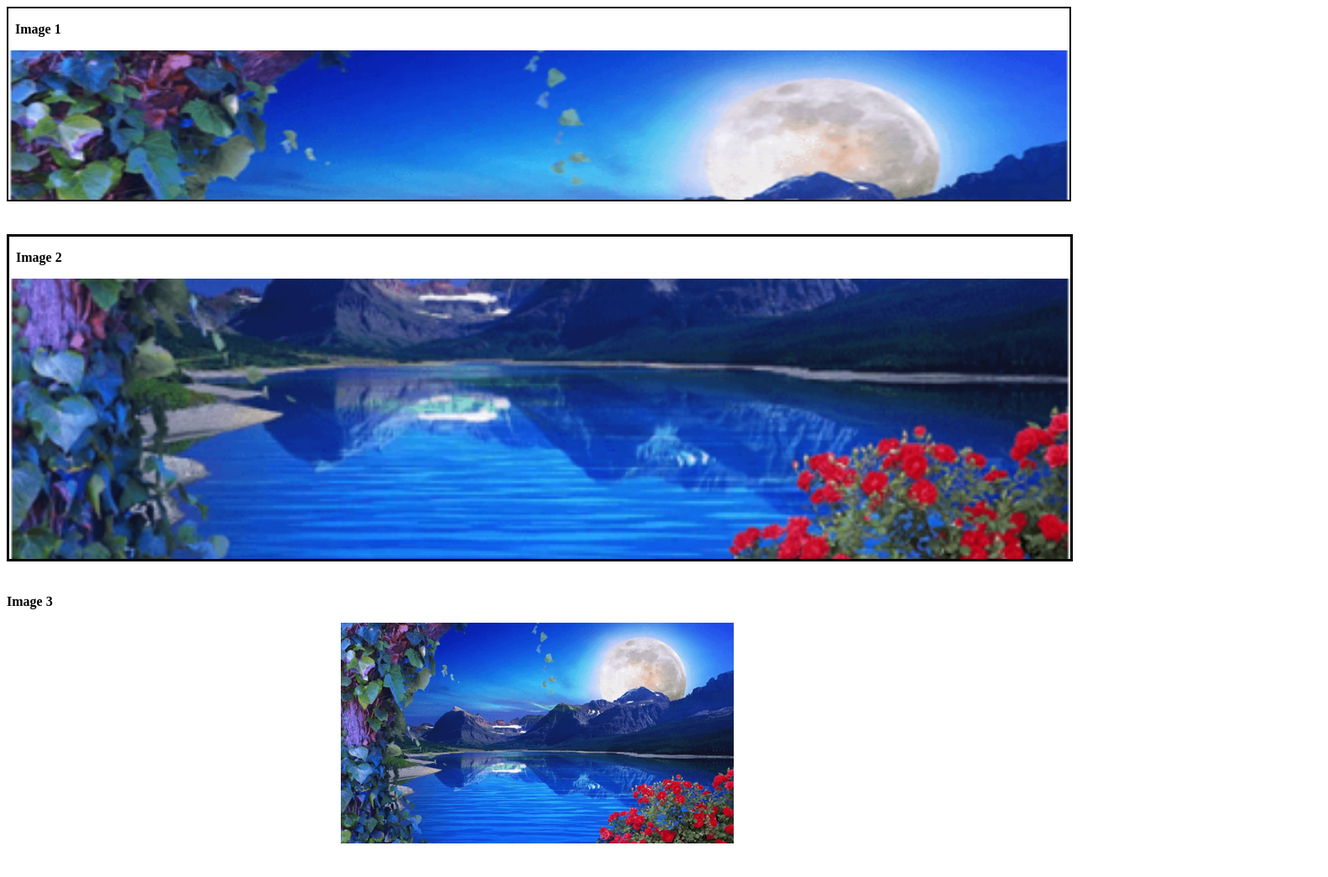
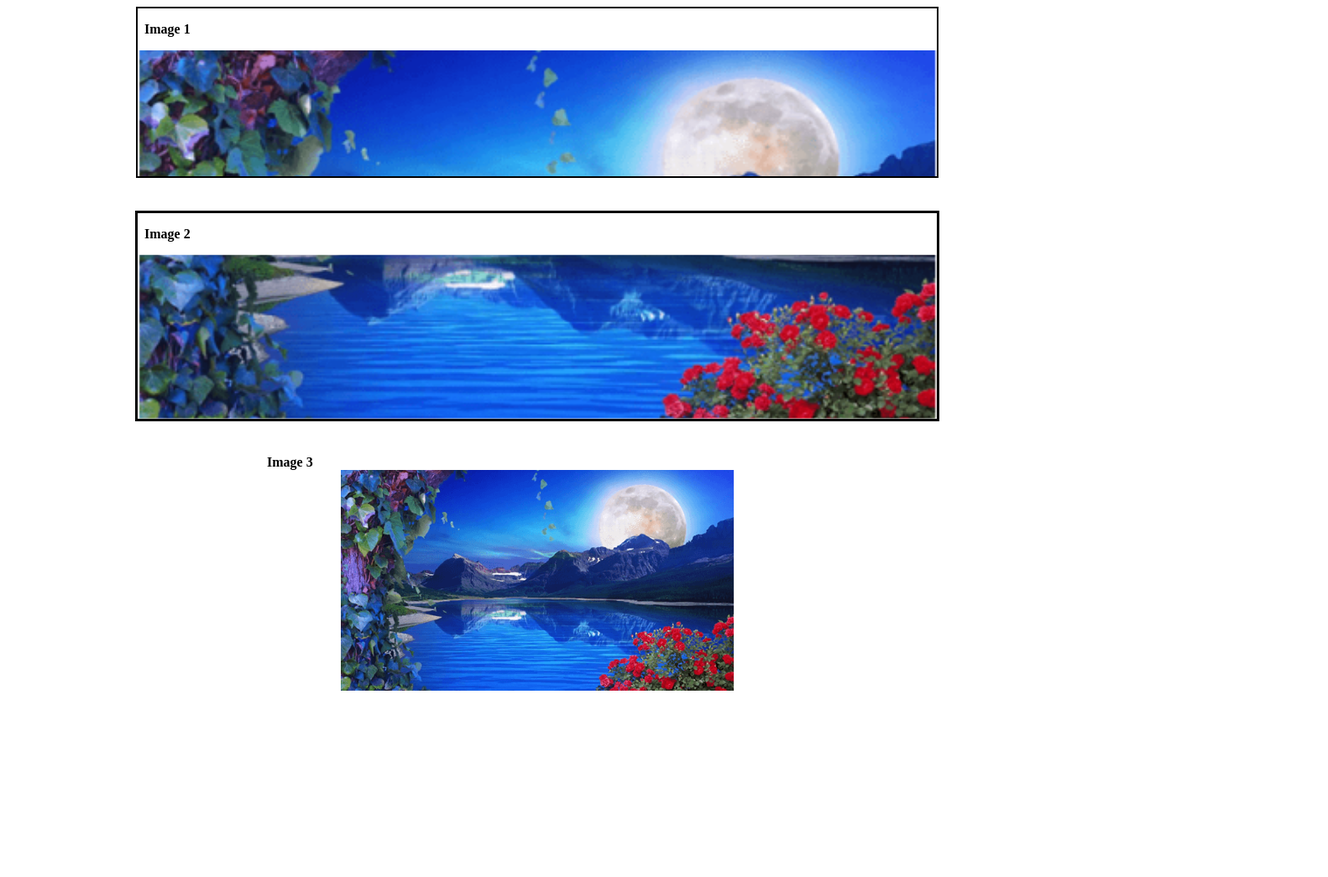
Before and after one commit to Priyanshu-792/CSS-ASSIGNMENT-4, a plain HTML site: page Assignment 4 CSS/index.html in a window 1280 px wide. Shown: the whole page at 84% size, 1582 px wide, since content can reach past the window. After the commit the page ends 868 px from the top, so only its background shows below. Drawn offline with Linux system fonts and the light colour scheme.

Commit message:
Second commit for assignment 4

```diff
--- a/Assignment 4 CSS/index.html
+++ b/Assignment 4 CSS/index.html
@@ -22,8 +22,8 @@
 
     </section>
 
+    <p id="img3">Image 3</p>
       <!-- Section 3 with Image 3 -->
-      <p >Image 3</p>
     <section class="sec3"><!-- Section 2 with Image 2 -->
         <!-- Div container for the third image -->
         <div class="img-container3">
--- a/Assignment 4 CSS/style.css
+++ b/Assignment 4 CSS/style.css
@@ -1,7 +1,10 @@
 .sec1 {
-    width: 100%;
+
+    margin: 2px auto;
+
+    height: 200px;
+    width: 952px;
     border: 2px solid black;
-    height: 228px;
     margin-bottom: 39px;
     overflow: hidden; /* Hide any overflowing content in Section 1 */
 }
@@ -19,20 +22,34 @@ p {
 
 .sec2 {
 
-    width: 100%;
     border: 3px solid black;
-    overflow: hidden; /* Hide any overflowing content in Section 2*/
-    height: 384px;
-    margin-bottom: 39px;
+    height: 245px;
+
+    /* Center the container horizontally with top and bottom margin */
+    margin: 20px auto;
+    width: 952px;
+
 }
 
 /* Image 2 inside Section 2 */
-.sec2 .pic2 {
+ .pic2 {
+
         width: 100%;
-        height: 493px;
-        object-fit: cover; /*Ensure Image 2 covers its container*/
-        object-position: 25% 145%; /*Adjust the initial position of the image content inside Image 2*/
+        height: 207%;
+        margin-top: -32%;
+
+        /* displaying only lower half of image */
+        clip-path: inset(60% -1% 8px 0%);
+
     }
+
+/* Styling for Image 3 */
+#img3 {
+    position: relative;/* Set Image 3 to be positioned relative to its normal position */
+    left: 310px;
+    top: 20px;
+    margin-bottom: 20px;
+}
 
 .sec3 {
     margin: 0 auto; /* shorthand for margin: top right bottom left to center Section 3 horizontally with auto margin*/
```
